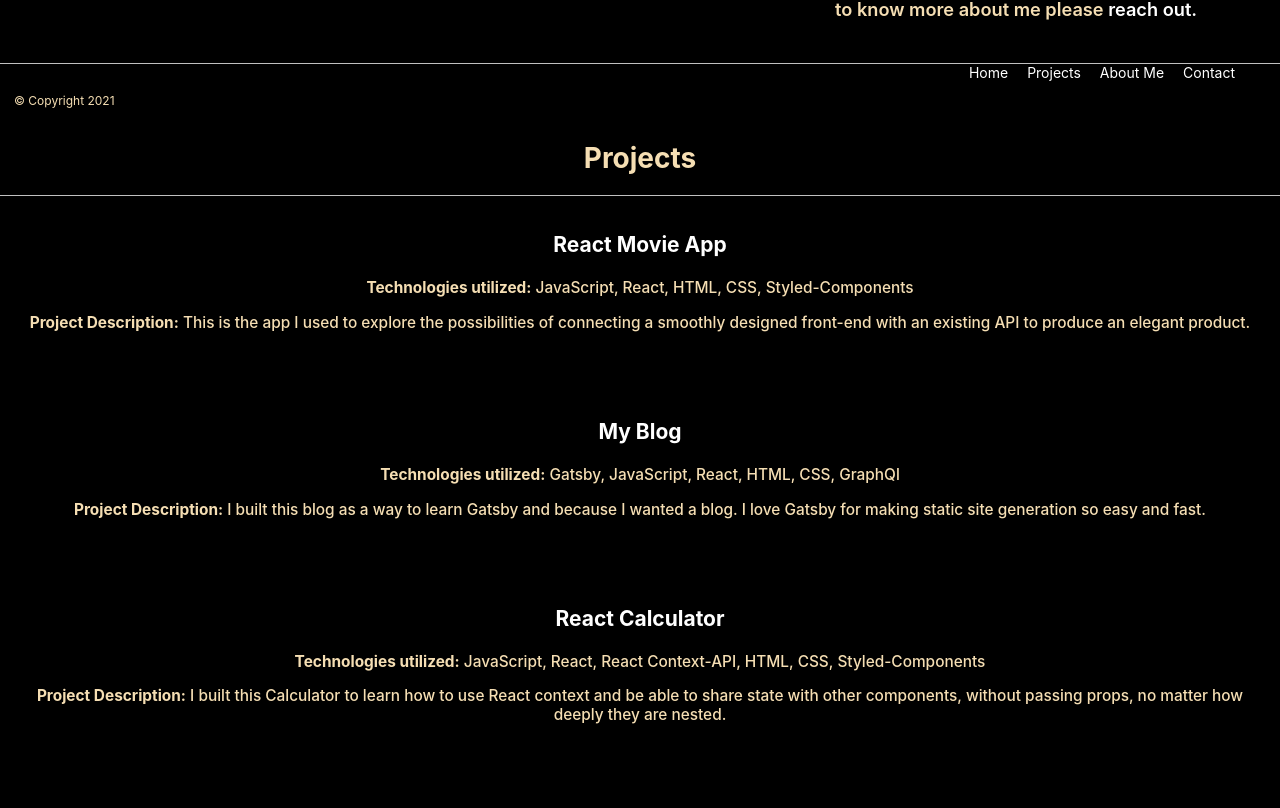
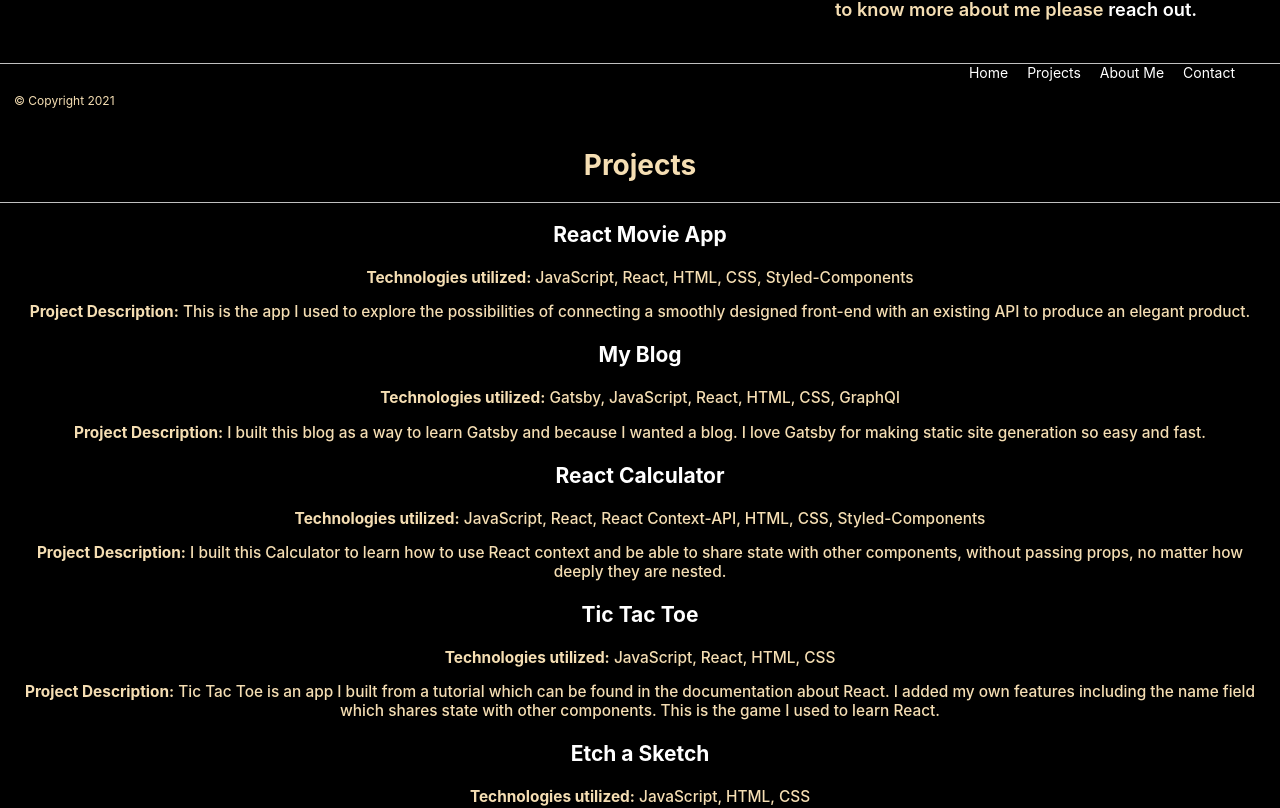
Before and after one commit to whmcquaid/my-site, a React (Create React App) app: page / in a window 1280 px wide. Shown: the part 661-1469 px from the top of the page. Built offline with nearby package versions, Linux system fonts and the light colour scheme.

Commit message:
added padding-bottom 75px to project component to show last project description

```diff
--- a/src/App.css
+++ b/src/App.css
@@ -46,8 +46,7 @@ ul {
 .projects {
   text-align: center;
   align-content: center;
-  margin-bottom: 3.5rem;
-  display: block;
+  padding-bottom: 75px;
 }
 
 .description {
--- a/src/components/ProjectCard.tsx
+++ b/src/components/ProjectCard.tsx
@@ -4,19 +4,19 @@ import Descriptions, { Desc } from './Descriptions';
 
 const ProjectCard = () => {
   return (
-    <>
+    <div className='projects'>
       <h1 className='projectsh1'>Projects</h1>
       {Descriptions.map((item: Desc, index: number) => (
-        <div className='projects'>
+        <>
           <a href={FrameProps[index].src}>
             <h2>{FrameProps[index].title}</h2>
           </a>
           <ProjectDescription {...item} />
           {/* eslint-disable-next-line jsx-a11y/iframe-has-title */}
           {/*    {window.innerWidth > 700 && <iframe {...FrameProps[index]}></iframe>} */}
-        </div>
+        </>
       ))}
-    </>
+    </div>
   );
 };
 export default ProjectCard;
```
